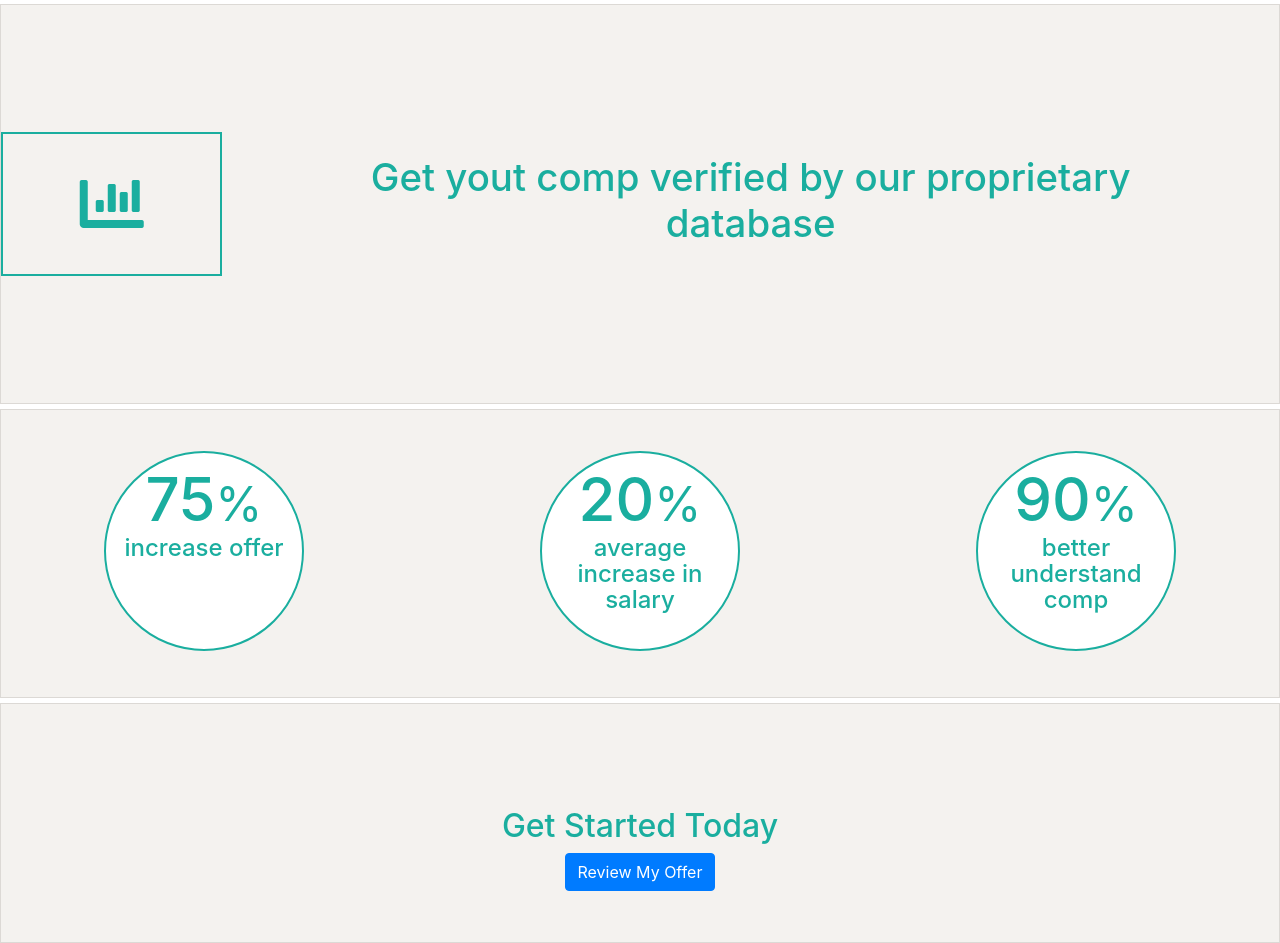
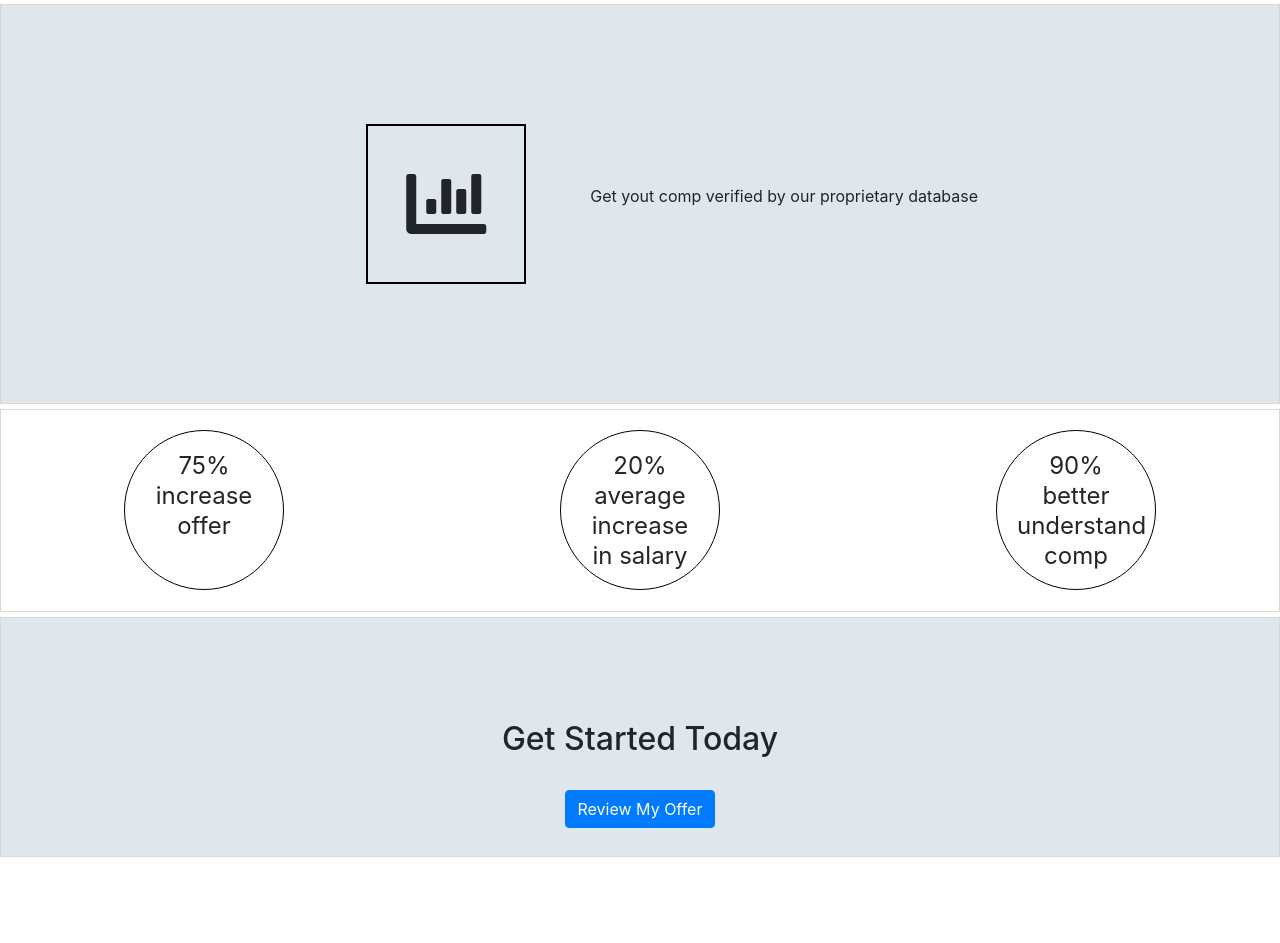
Before and after one commit to rithmschool/elevate, a React (Create React App) app in the folder frontend/: page / in a window 1280 px wide. Shown: the part 1245-2188 px from the top of the page. After the commit the page ends 2102 px from the top, so only its background shows below. Built offline with nearby package versions, Linux system fonts and the light colour scheme.

Commit message:
fixing content display

```diff
--- a/frontend/src/Home.css
+++ b/frontend/src/Home.css
@@ -22,7 +22,8 @@
   opacity: .5;
 }
 
-.Home-template {
+.Home-template,
+.Home-database {
   border: 1px #dcd9d5 solid;
   position: relative;
   display: flex;
@@ -32,51 +33,24 @@
   width: 100vw;
   height: 50vh;
   text-align: center;
-  color :#1AAE9F
 }
 .Home-database {
-  background-color: #F4F2EF;
-  border: 1px #dcd9d5 solid;
-  position: relative;
-  display: flex;
-  align-items: center;
-  justify-content: center;
-  margin-top: 5px;
-  width: 100vw;
-  height: 50vh;
-  text-align: center;
-  color :#1AAE9F
+  background-color: #DFE7ED;
+
 }
 
-.Home-h1-template{
-  left: 20%;
-  top: 50%;
-  font-size: 3vw;
-  margin-right: 10%;
-}
 
-.fa-user-tie{
-  left: 80%;
-  top: 30%;
-  padding: 3% 6%;
-  border: 2px solid #1AAE9F;
-  font-size: 5vw;
+.fa-user-tie, .fa-chart-bar{
+  padding: 3% 3%;
+  border: 2px solid black;
+  font-size: 5em;
   text-align: center;
-}
-
-.fa-chart-bar{
-  left: 80%;
-  top: 30%;
-  padding: 3% 6%;
-  border: 2px solid #1AAE9F;
-  font-size: 5vw;
-  text-align: center;
-  margin-right: 10%;
+  margin: 5%;
 }
 
 
 .Home-get-started{
-  background-color: #F4F2EF;
+  background-color: #DFE7ED;
   border: 1px #dcd9d5 solid;
   align-items: center;
   justify-content: center;
@@ -84,83 +58,31 @@
   width: 100vw;
   height: 30vh;
   text-align: center;
-  color :#1AAE9F;
   padding: 8% 0;
 }
 
-.Home-circle{
-  background-color: #F4F2EF;
+.Home-stats{
   border: 1px #dcd9d5 solid;
   position: relative;
   align-items: center;
   justify-content: center;
   margin-top: 5px;
   text-align: center;
-  color :#1AAE9F
 }
 
-.circle {
-  margin-top: 10%;
-  margin-bottom: 10%;
-  align-items: center;
-  justify-content: center;
+.Home-circle {
+  margin: 5%;
   display: inline-block;
-  padding: 10px;
-  text-align: center;
-  width: 200px;
-  height: 200px;
+  padding: 20px;
+  width: 10em;
+  height: 10em;
   border-radius: 50%;
-  border: 2px solid #1AAE9F;
+  border: 1px solid black;
 }
 
-.circle::before,
-.circle::after {
-  position: absolute;
-  z-index: -1;
-  display: block;
-  content: '';
-}
-.circle,
-.circle::before,
-.circle::after {
-  box-sizing: border-box;
-  transition: all .5s;
-}
-
-.circle {
-  position: relative;
-  z-index: 2;
-  background-color: #fff;
-  border: 2px solid #1AAE9F;
-  color: #1AAE9F;
-  line-height: 50px;
-  overflow: hidden;
-}
-
-.circle:hover {
-  color: #fff;
-}
-.circle::after {
-  top: 0;
-  left: 0;
-  width: 100%;
-  height: 100%;
-  border-radius: 50%;
-  transform: scale(.5);
-}
-.circle:hover::after {
-  background: #1AAE9F;
-  border-radius: 50%;
-  transform: scale(.9);
-}
-
-.circle h2 {
-  font-size: 60px;
-}
-
-.circle p {
-  font-size: 24px;
-  line-height: 26px;
+.Home-circle  p {
+  font-size: 1.5rem;
+  line-height: 30px;
 }
 
 
@@ -176,7 +98,7 @@
     font-size: 6vw;
   }
 
-  .Home-database .Home-template {
+  /* .Home-database .Home-template {
     height: 10vh;
   }
   .Home-h4-template{
@@ -184,8 +106,6 @@
   }
   .fa-chart-bar{
     margin-left: 20px;
-  }
-  .Home-circle{
-    height: 120vh;
-  }
+  } */
+
 }
--- a/frontend/src/Home.js
+++ b/frontend/src/Home.js
@@ -15,36 +15,36 @@ class Home extends React.Component {
         </div>
 
         <div className="Home-template">
-          <h1 className="Home-h1-template">Templates and professionals available 24/7</h1>
+          <p>Templates and professionals available 24/7</p>
           <i className="fas fa-user-tie"></i>
         </div>
 
-      <div className="Home-database ">
+      <div className="Home-database">
         <i className="fas fa-chart-bar"></i>
-        <h1 className="Home-h1-template">Get yout comp verified by our proprietary database</h1>
+        <p>Get yout comp verified by our proprietary database</p>
       </div>
 
-      <div className="Home-circle">
+      <div className="Home-stats">
           <div className="row">
               <div className="col-sm-4">
-                <div className="circle ">
-                <h2>75<small>%</small><p>increase offer</p></h2>
+                <div className="Home-circle ">
+                <p>75% increase offer</p>
                 </div>
               </div>
               <div className="col-sm-4">
-                <div className="circle ">
-                <h2>20<small>%</small><p>average increase in salary</p></h2>
+                <div className="Home-circle ">
+                <p>20% average increase in salary</p>
                 </div>
               </div>
               <div className="col-sm-4">
-                <div className="circle ">
-                <h2>90<small>%</small><p>better understand comp</p></h2>
+                <div className="Home-circle ">
+                <p>90% better understand comp</p>
                 </div>
               </div>
           </div>
       </div>
       <div className="Home-get-started">
-          <h2 className="">Get Started Today</h2>
+          <h2 className="">Get Started Today</h2><br></br>
           <Button color="primary">Review My Offer</Button>
         </div>
      </div>
```
Also changed, not shown: 1 other file (tests, documents, lock files or other folders).
